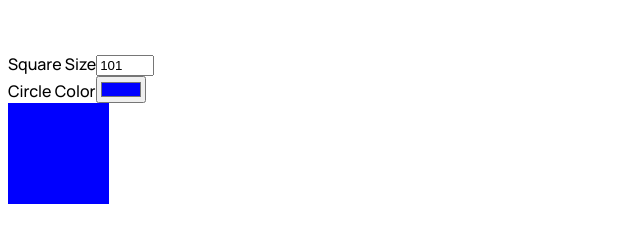
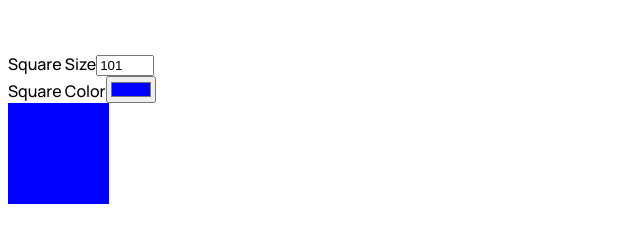
Before and after one commit to eliashz/ReactAvanzado-Modulo2, a React (Vite) app: page / in a window 1280 px wide. Shown: the part 437-680 px from the top of the page, without its empty margins (0-640 px from the left). Built offline with nearby package versions, Linux system fonts and the light colour scheme.

Commit message:
segunda revision ok

```diff
--- a/src/App.jsx
+++ b/src/App.jsx
@@ -1,6 +1,6 @@
 import { useState } from 'react'
-import { TriangleFigure, CircleFigure, SquareFigure, Text } from './components/atoms'
-import { SelectorColor, SelectorNumber } from './components/molecules'
+import { Text } from './components/atoms'
+import { Circle, Triangle, Square } from './components/organism'
 import { allEqual } from './helpers'
 import { dimensions } from './styles'
 
@@ -18,29 +18,9 @@ function App() {
   return (
     <div style={{ fontFamily: "'Manrope', sans-serif" }}>
       <Text fontSize={dimensions.xl}>Ejercicio useState y useEffect</Text>
-      <div>
-        <SelectorNumber setValue={setTriangle} value={triangle}>
-          Triangle
-        </SelectorNumber>
-        <SelectorColor setValue={setTriangle} value={triangle}>
-          Triangle
-        </SelectorColor>
-        <TriangleFigure size={triangle[0]} color={triangle[1]} />
-        <SelectorNumber setValue={setCircle} value={circle}>
-          Circle
-        </SelectorNumber>
-        <SelectorColor setValue={setCircle} value={circle}>
-          Circle
-        </SelectorColor>
-        <CircleFigure size={circle[0]} color={circle[1]} />
-        <SelectorNumber setValue={setSquare} value={square}>
-          Square
-        </SelectorNumber>
-        <SelectorColor setValue={setSquare} value={square}>
-          Circle
-        </SelectorColor>
-        <SquareFigure size={square[0]} color={square[1]} />
-      </div>
+      <Triangle setTriangle={setTriangle} triangle={triangle} />
+      <Circle setCircle={setCircle} circle={circle} />
+      <Square setSquare={setSquare} square={square} />
     </div>
   )
 }
--- a/src/components/atoms/CircleFigure.jsx
+++ b/src/components/atoms/CircleFigure.jsx
@@ -1,7 +1,7 @@
 import React from 'react'
 import PropTypes from 'prop-types'
 
-const Circle = ({ size, color }) => {
+const CircleFigure = ({ size, color }) => {
   return (
     <svg height={size} width={size} style={{ marginBottom: '50px' }}>
       <circle cx={size / 2} cy={size / 2} r={size / 2} fill={color} />
@@ -9,9 +9,9 @@ const Circle = ({ size, color }) => {
   )
 }
 
-Circle.propTypes = {
+CircleFigure.propTypes = {
   size: PropTypes.string.isRequired,
   color: PropTypes.string.isRequired,
 }
 
-export default Circle
+export default CircleFigure
--- a/src/components/atoms/InputColor.jsx
+++ b/src/components/atoms/InputColor.jsx
@@ -2,7 +2,7 @@ import React from 'react'
 import PropTypes from 'prop-types'
 import { onChangeHandler } from '../../helpers'
 
-const Input = ({ id, name, type, setValue, valueArr, value, index }) => {
+const InputColor = ({ id, name, type, setValue, valueArr, value, index }) => {
   return (
     <input
       id={id}
@@ -14,7 +14,7 @@ const Input = ({ id, name, type, setValue, valueArr, value, index }) => {
   )
 }
 
-Input.propTypes = {
+InputColor.propTypes = {
   id: PropTypes.string.isRequired,
   name: PropTypes.string.isRequired,
   type: PropTypes.string.isRequired,
@@ -24,4 +24,4 @@ Input.propTypes = {
   index: PropTypes.number.isRequired,
 }
 
-export default Input
+export default InputColor
--- a/src/components/atoms/InputNumber.jsx
+++ b/src/components/atoms/InputNumber.jsx
@@ -2,7 +2,7 @@ import React from 'react'
 import PropTypes from 'prop-types'
 import { onChangeHandler } from '../../helpers'
 
-const Input = ({ id, name, type, style, min, setValue, valueArr, value, index }) => {
+const InputNumber = ({ id, name, type, style, min, setValue, valueArr, value, index }) => {
   return (
     <input
       id={id}
@@ -16,7 +16,7 @@ const Input = ({ id, name, type, style, min, setValue, valueArr, value, index })
   )
 }
 
-Input.propTypes = {
+InputNumber.propTypes = {
   id: PropTypes.string.isRequired,
   name: PropTypes.string.isRequired,
   type: PropTypes.string.isRequired,
@@ -28,4 +28,4 @@ Input.propTypes = {
   index: PropTypes.number.isRequired,
 }
 
-export default Input
+export default InputNumber
--- a/src/components/atoms/SquareFigure.jsx
+++ b/src/components/atoms/SquareFigure.jsx
@@ -1,7 +1,7 @@
 import React from 'react'
 import PropTypes from 'prop-types'
 
-const Square = ({ size, color }) => {
+const SquareFigure = ({ size, color }) => {
   return (
     <svg width={size} height={size}>
       <rect width={size} height={size} fill={color} />
@@ -9,9 +9,9 @@ const Square = ({ size, color }) => {
   )
 }
 
-Square.propTypes = {
+SquareFigure.propTypes = {
   size: PropTypes.string.isRequired,
   color: PropTypes.string.isRequired,
 }
 
-export default Square
+export default SquareFigure
--- a/src/components/atoms/TriangleFigure.jsx
+++ b/src/components/atoms/TriangleFigure.jsx
@@ -1,7 +1,7 @@
 import React from 'react'
 import PropTypes from 'prop-types'
 
-const Triangle = ({ size, color }) => {
+const TriangleFigure = ({ size, color }) => {
   return (
     <svg height={size} width={size} style={{ marginBottom: '50px' }}>
       <path d={`M${size / 2} 0 L0 ${size} L${size} ${size} Z`} fill={color} />
@@ -9,9 +9,9 @@ const Triangle = ({ size, color }) => {
   )
 }
 
-Triangle.propTypes = {
+TriangleFigure.propTypes = {
   size: PropTypes.string.isRequired,
   color: PropTypes.string.isRequired,
 }
 
-export default Triangle
+export default TriangleFigure
--- /dev/null
+++ b/src/components/organism/Circle.jsx
@@ -0,0 +1,25 @@
+import React from 'react'
+import { CircleFigure } from '../atoms'
+import { SelectorColor, SelectorNumber } from '../molecules'
+import PropTypes from 'prop-types'
+
+const Circle = ({ setCircle, circle }) => {
+  return (
+    <div>
+      <SelectorNumber setValue={setCircle} value={circle}>
+        Circle
+      </SelectorNumber>
+      <SelectorColor setValue={setCircle} value={circle}>
+        Circle
+      </SelectorColor>
+      <CircleFigure size={circle[0]} color={circle[1]} />
+    </div>
+  )
+}
+
+Circle.propTypes = {
+  setCircle: PropTypes.func.isRequired,
+  circle: PropTypes.array.isRequired,
+}
+
+export default Circle
--- /dev/null
+++ b/src/components/organism/Square.jsx
@@ -0,0 +1,25 @@
+import React from 'react'
+import { SquareFigure } from '../atoms'
+import { SelectorColor, SelectorNumber } from '../molecules'
+import PropTypes from 'prop-types'
+
+const Square = ({ setSquare, square }) => {
+  return (
+    <div>
+      <SelectorNumber setValue={setSquare} value={square}>
+        Square
+      </SelectorNumber>
+      <SelectorColor setValue={setSquare} value={square}>
+        Square
+      </SelectorColor>
+      <SquareFigure size={square[0]} color={square[1]} />
+    </div>
+  )
+}
+
+Square.propTypes = {
+  setSquare: PropTypes.func.isRequired,
+  square: PropTypes.array.isRequired,
+}
+
+export default Square
--- /dev/null
+++ b/src/components/organism/Triangle.jsx
@@ -0,0 +1,25 @@
+import React from 'react'
+import { TriangleFigure } from '../atoms'
+import { SelectorColor, SelectorNumber } from '../molecules'
+import PropTypes from 'prop-types'
+
+const Triangle = ({ setTriangle, triangle }) => {
+  return (
+    <div>
+      <SelectorNumber setValue={setTriangle} value={triangle}>
+        Triangle
+      </SelectorNumber>
+      <SelectorColor setValue={setTriangle} value={triangle}>
+        Triangle
+      </SelectorColor>
+      <TriangleFigure size={triangle[0]} color={triangle[1]} />
+    </div>
+  )
+}
+
+Triangle.propTypes = {
+  setTriangle: PropTypes.func.isRequired,
+  triangle: PropTypes.array.isRequired,
+}
+
+export default Triangle
--- a/src/components/organism/index.js
+++ b/src/components/organism/index.js
@@ -0,0 +1,3 @@
+export { default as Triangle } from './Triangle'
+export { default as Circle } from './Circle'
+export { default as Square } from './Square'
```
